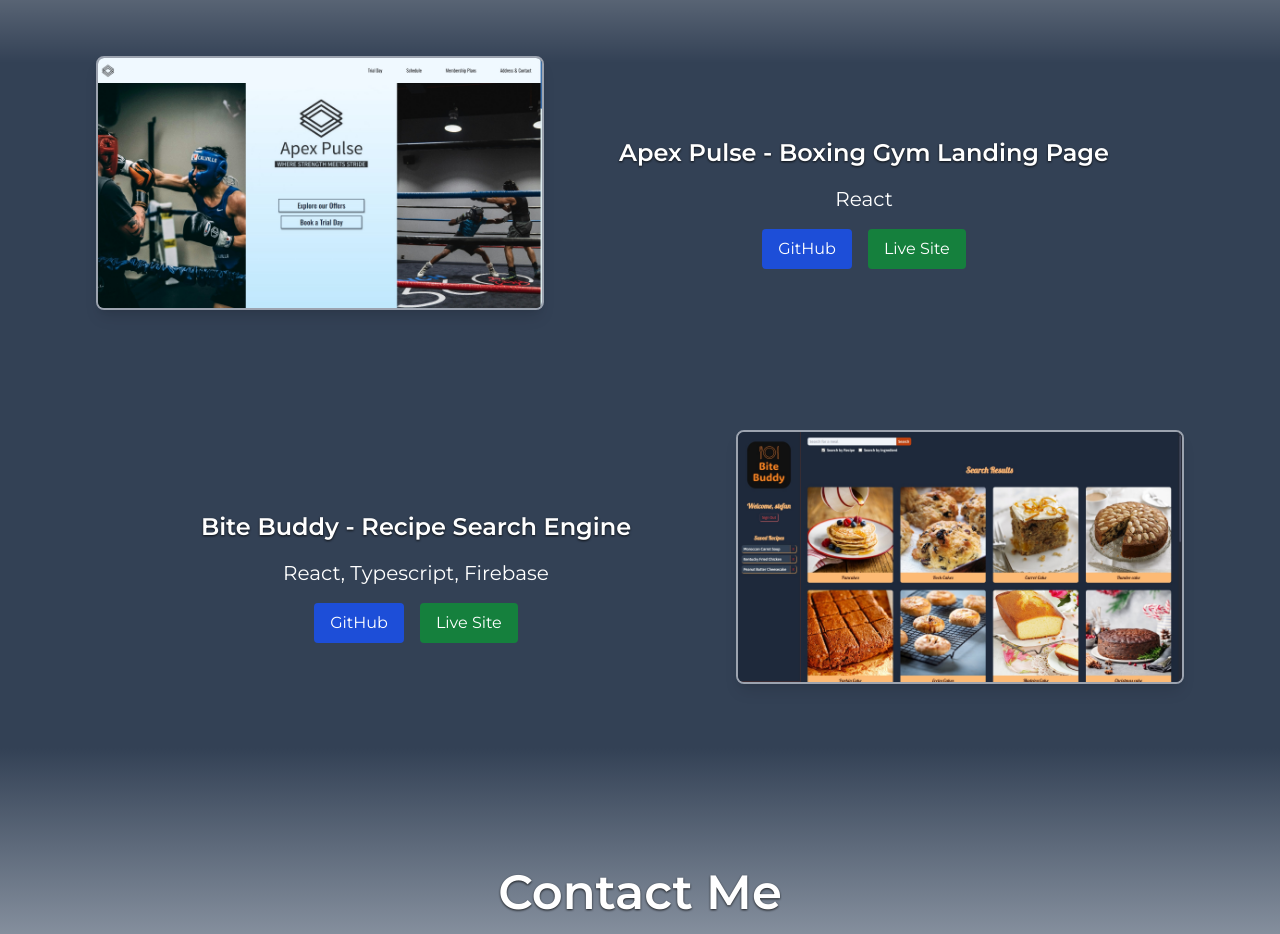
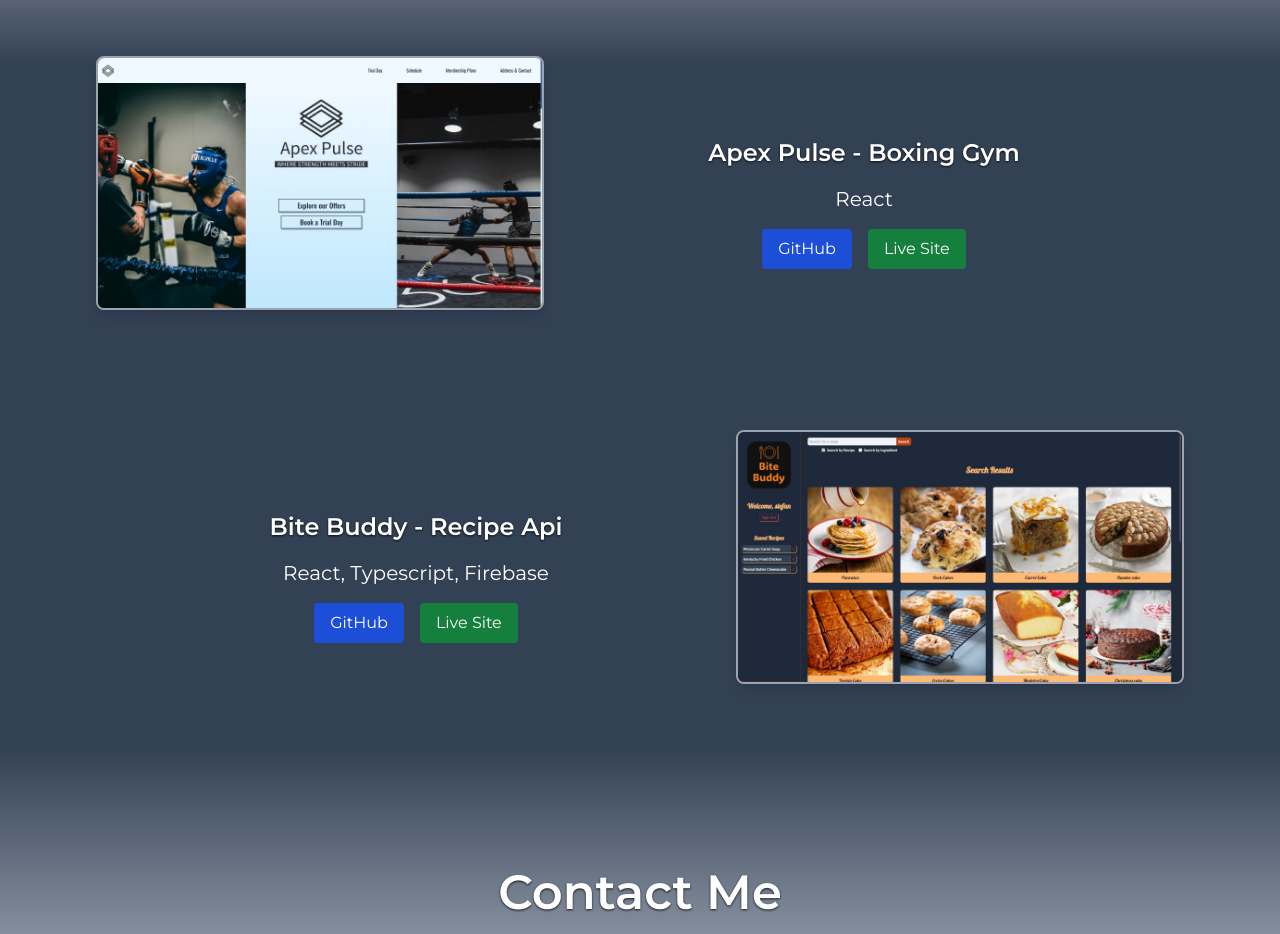
Before and after one commit to stefandm/portfolio-react, a React (Vite) app: page / in a window 1280 px wide. Shown: the part 1960-2894 px from the top of the page. Built offline with nearby package versions, Linux system fonts and the light colour scheme.

Commit message:
projects names

```diff
--- a/src/components/Projects.tsx
+++ b/src/components/Projects.tsx
@@ -129,7 +129,7 @@ const Projects: React.FC = () => {
               className='text-2xl text-center font-semibold mb-4 drop-shadow-[0_1.2px_1.2px_rgba(0,0,0,0.8)]'
               variants={textVariants}
             >
-              Apex Pulse - Boxing Gym Landing Page
+              Apex Pulse - Boxing Gym
             </motion.h2>
             <motion.h3
               className='text-xl text-center font-normal mb-4'
@@ -171,7 +171,7 @@ const Projects: React.FC = () => {
               className='text-2xl text-center font-semibold mb-4 drop-shadow-[0_1.2px_1.2px_rgba(0,0,0,0.8)]'
               variants={textVariants}
             >
-              Bite Buddy - Recipe Search Engine
+              Bite Buddy - Recipe Api
             </motion.h2>
             <motion.h3
               className='text-xl text-center font-normal mb-4'
```
